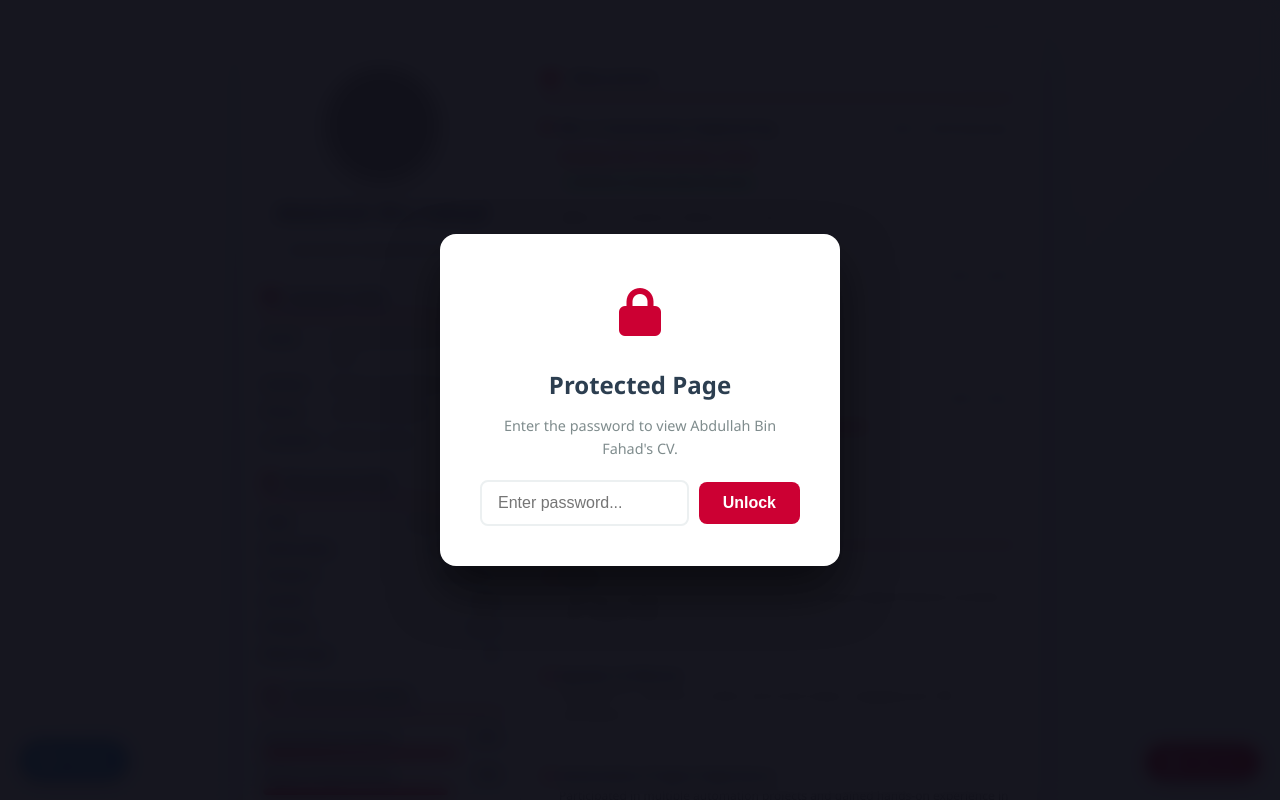
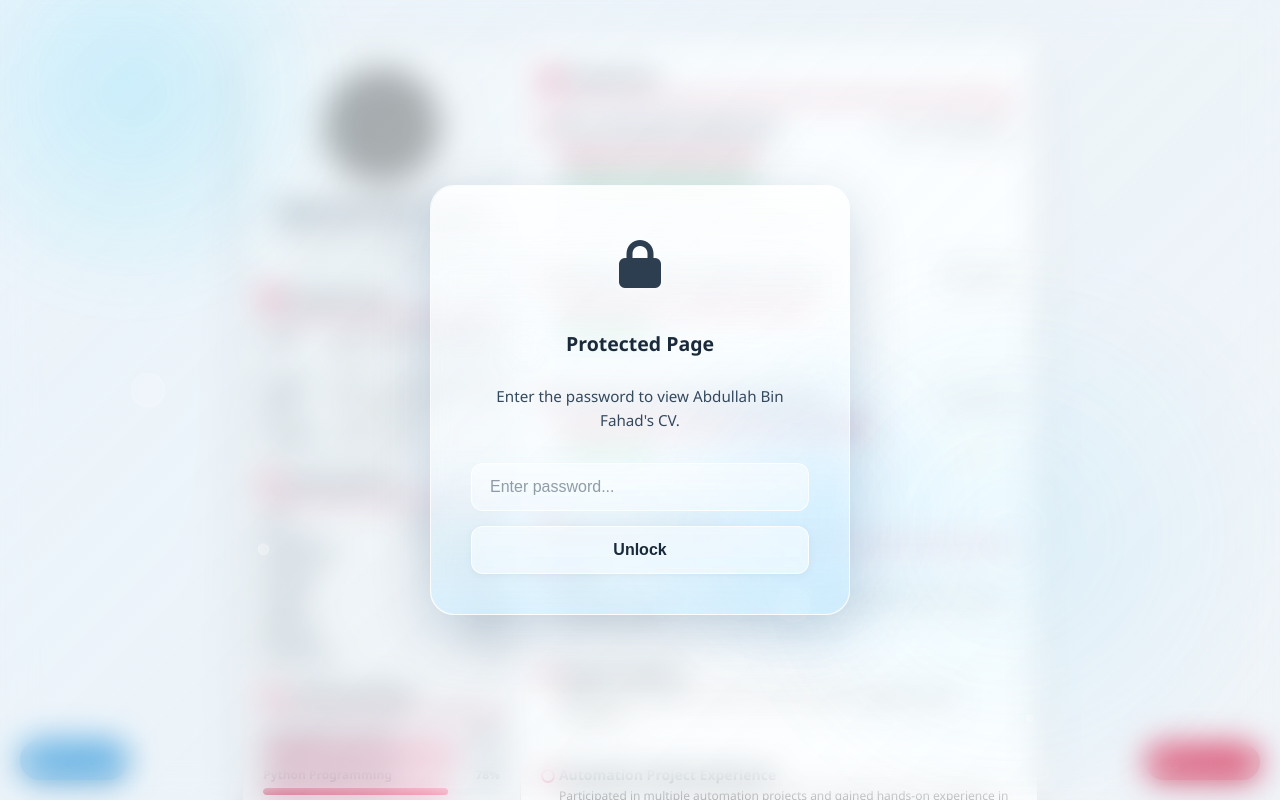
Before and after one commit to abdullahbinfahad/cv, a plain HTML site: page index.html in a window 1280 px wide. Shown: the top 800 px of the page. Drawn offline with Linux system fonts and the light colour scheme; grey boxes are pictures that could not be loaded.

Commit message:
Enhance password overlay with glass water effect
Updated password overlay styling to use a full-screen transparent glass water effect with animated water blobs and bubbles.

```diff
--- a/index.html
+++ b/index.html
@@ -22,45 +22,117 @@
 
         @page { size: A4; margin: 0.5in; }
 
-        /* --- PASSWORD OVERLAY --- */
+        /* --- FULL SCREEN TRANSPARENT GLASS WATER OVERLAY --- */
         #passwordOverlay {
             position: fixed; top: 0; left: 0; width: 100%; height: 100%;
-            background: rgba(10, 10, 20, 0.95);
+            /* Light water sheen gradient */
+            background: linear-gradient(135deg, rgba(180, 230, 255, 0.15) 0%, rgba(255, 255, 255, 0.3) 100%);
+            backdrop-filter: blur(16px); /* Blurs the CV behind it */
+            -webkit-backdrop-filter: blur(16px);
             z-index: 99999;
             display: flex; flex-direction: column; align-items: center; justify-content: center;
-            backdrop-filter: blur(8px);
-            transition: opacity 0.5s ease, visibility 0.5s ease;
+            transition: opacity 0.8s ease, visibility 0.8s ease, transform 0.8s ease;
+            transform: scale(1);
         }
-        #passwordOverlay.hidden { opacity: 0; visibility: hidden; pointer-events: none; }
-        .password-box {
-            background: white; padding: 40px; border-radius: 16px;
-            width: 90%; max-width: 400px; text-align: center;
-            box-shadow: 0 25px 50px rgba(0,0,0,0.5);
-            animation: fadeInUp 0.6s ease-out;
+        #passwordOverlay.hidden {
+            opacity: 0;
+            visibility: hidden;
+            pointer-events: none;
+            transform: scale(1.1); /* Zoom-out dissolve effect */
         }
-        .password-box h2 { font-size: 1.5rem; color: #2c3e50; margin-bottom: 10px; }
-        .password-box p { color: #7f8c8d; font-size: 0.9rem; margin-bottom: 20px; }
-        .password-input-wrap {
-            display: flex; gap: 10px; align-items: center; flex-wrap: wrap; justify-content: center;
+
+        /* Water Blobs (Abstract moving water bubbles) */
+        .blob {
+            position: absolute; z-index: 1; pointer-events: none;
+            background: radial-gradient(circle, rgba(0, 200, 255, 0.15), transparent 70%);
+            filter: blur(20px);
+            animation: floatBlob 12s ease-in-out infinite alternate;
         }
-        .password-input-wrap input {
-            flex: 1; padding: 12px 16px; border: 2px solid #ecf0f1;
-            border-radius: 8px; font-size: 1rem; outline: none; transition: 0.3s; min-width: 150px;
+        .blob-1 { width: 400px; height: 400px; top: -10%; left: -10%; animation-duration: 14s; }
+        .blob-2 { width: 600px; height: 500px; bottom: 0%; right: 0%; background: radial-gradient(circle, rgba(100, 210, 255, 0.12), transparent 70%); animation-duration: 18s; animation-delay: 2s; }
+        .blob-3 { width: 300px; height: 400px; top: 40%; left: 50%; background: radial-gradient(circle, rgba(0, 150, 255, 0.1), transparent 70%); animation-duration: 10s; animation-delay: 4s; border-radius: 40% 60% 70% 30% / 40% 50% 60% 50%; }
+
+        @keyframes floatBlob {
+            0% { transform: translate(0, 0) scale(1) rotate(0deg); }
+            33% { transform: translate(60px, -30px) scale(1.1) rotate(10deg); }
+            66% { transform: translate(-40px, 40px) scale(0.9) rotate(-10deg); }
+            100% { transform: translate(20px, -20px) scale(1.2) rotate(20deg); }
         }
-        .password-input-wrap input:focus { border-color: #c03; }
-        .password-input-wrap button {
-            background: #c03; color: white; border: none; padding: 12px 24px;
-            border-radius: 8px; font-weight: bold; font-size: 1rem; cursor: pointer;
-            transition: 0.3s;
+
+        /* Tiny Rising Bubbles */
+        .bubble-container { position: absolute; width: 100%; height: 100%; overflow: hidden; z-index: 2; pointer-events: none; }
+        .bubble {
+            position: absolute; bottom: -50px; border-radius: 50%;
+            background: rgba(255, 255, 255, 0.3);
+            border: 1px solid rgba(255, 255, 255, 0.4);
+            animation: riseBubble linear infinite;
+            box-shadow: 0 0 20px rgba(255, 255, 255, 0.1);
         }
-        .password-input-wrap button:hover { background: #a00; transform: translateY(-2px); }
-        .password-box .lock-icon { font-size: 3rem; color: #c03; margin-bottom: 15px; }
+        .bubble-1 { width: 40px; height: 40px; left: 10%; animation-duration: 8s; animation-delay: 1s; }
+        .bubble-2 { width: 15px; height: 15px; left: 20%; animation-duration: 6s; animation-delay: 3s; }
+        .bubble-3 { width: 25px; height: 25px; left: 40%; animation-duration: 9s; animation-delay: 0s; }
+        .bubble-4 { width: 50px; height: 50px; left: 60%; animation-duration: 12s; animation-delay: 2s; }
+        .bubble-5 { width: 12px; height: 12px; left: 80%; animation-duration: 7s; animation-delay: 4s; }
+        .bubble-6 { width: 30px; height: 30px; left: 90%; animation-duration: 10s; animation-delay: 5s; }
 
-        @keyframes fadeInUp { from { opacity: 0; transform: translateY(30px); } to { opacity: 1; transform: translateY(0); } }
+        @keyframes riseBubble {
+            0% { transform: translateY(0) scale(0.5); opacity: 0; }
+            20% { opacity: 1; }
+            100% { transform: translateY(-110vh) scale(1.2); opacity: 0; }
+        }
 
-        /* Main Wrapper for Language Switching */
+        /* Glass Password Card */
+        .glass-card {
+            position: relative; z-index: 10;
+            background: rgba(255, 255, 255, 0.4);
+            backdrop-filter: blur(12px);
+            -webkit-backdrop-filter: blur(12px);
+            border: 1px solid rgba(255, 255, 255, 0.6);
+            border-radius: 24px;
+            padding: 40px;
+            width: 90%; max-width: 420px;
+            text-align: center;
+            box-shadow: 0 20px 60px rgba(0, 50, 100, 0.2);
+            animation: fadeInUp 0.8s ease-out;
+            display: flex; flex-direction: column; align-items: center; gap: 20px;
+        }
+        /* Inner water glow */
+        .glass-card::before {
+            content: '';
+            position: absolute; top: 0; left: 0; width: 100%; height: 100%;
+            background: linear-gradient(180deg, rgba(255,255,255,0.8) 0%, transparent 40%, transparent 60%, rgba(100, 200, 255, 0.2) 100%);
+            border-radius: 24px; pointer-events: none; z-index: -1;
+        }
+        .glass-card .lock-icon { font-size: 3rem; color: #2c3e50; margin-bottom: 5px; text-shadow: 0 2px 10px rgba(255,255,255,0.5); }
+        .glass-card h2 { color: #1a2a3a; font-weight: 600; margin-bottom: 5px; }
+        .glass-card p { color: #34495e; font-size: 0.95rem; margin-bottom: 10px; }
+
+        .glass-card input {
+            width: 100%; padding: 14px 18px; border: 1px solid rgba(255, 255, 255, 0.8);
+            border-radius: 12px; font-size: 1rem; outline: none; background: rgba(255, 255, 255, 0.4);
+            color: #1a2a3a; backdrop-filter: blur(4px); transition: 0.3s;
+        }
+        .glass-card input::placeholder { color: rgba(44, 62, 80, 0.5); }
+        .glass-card input:focus { border-color: rgba(255, 255, 255, 1); box-shadow: 0 0 15px rgba(255, 255, 255, 0.5); }
+
+        .glass-card button {
+            width: 100%;
+            background: rgba(255, 255, 255, 0.5);
+            border: 1px solid rgba(255, 255, 255, 0.8);
+            color: #1a2a3a; padding: 14px; border-radius: 12px;
+            font-weight: bold; font-size: 1rem; cursor: pointer; transition: 0.3s; backdrop-filter: blur(4px);
+            box-shadow: 0 2px 10px rgba(0,0,0,0.05);
+        }
+        .glass-card button:hover {
+            background: rgba(255, 255, 255, 0.8);
+            transform: translateY(-3px); box-shadow: 0 8px 20px rgba(0, 50, 100, 0.15);
+        }
+
+        @keyframes fadeInUp { from { opacity: 0; transform: translateY(40px) scale(0.95); } to { opacity: 1; transform: translateY(0) scale(1); } }
+
+        /* Main CV Wrapper */
         .lang-wrapper {
-            display: none; /* Hidden by default, toggled by JS */
+            display: none;
             max-width: 210mm;
             min-height: 297mm;
             margin: 20px auto;
@@ -75,7 +147,6 @@
 
         @keyframes fadeIn { from { opacity: 0; transform: translateY(20px); } to { opacity: 1; transform: translateY(0); } }
 
-        /* CV Layout inside wrapper */
         .cv-container { display: flex; width: 100%; position: relative; }
 
         /* Floating Buttons */
@@ -84,9 +155,7 @@
             font-size: 14px; transition: all 0.3s ease; z-index: 100; display: flex; align-items: center;
             box-shadow: 0 4px 10px rgba(0, 0, 0, 0.2);
         }
-        .lang-toggle-button {
-            bottom: 20px; left: 20px; background: #3498db; color: white;
-        }
+        .lang-toggle-button { bottom: 20px; left: 20px; background: #3498db; color: white; }
         .lang-toggle-button:hover { background: #2980b9; transform: translateY(-3px); }
         .print-button { bottom: 20px; right: 20px; background: #c03; color: white; }
         .print-button:hover { background: #a00; transform: translateY(-3px); }
@@ -176,13 +245,29 @@
 </head>
 <body>
 
-    <!-- PASSWORD PROTECTION OVERLAY -->
+    <!-- FULL SCREEN TRANSPARENT GLASS WATER OVERLAY -->
     <div id="passwordOverlay">
-        <div class="password-box">
+        <!-- Animated Water Blobs -->
+        <div class="blob blob-1"></div>
+        <div class="blob blob-2"></div>
+        <div class="blob blob-3"></div>
+
+        <!-- Tiny Rising Bubbles -->
+        <div class="bubble-container">
+            <div class="bubble bubble-1"></div>
+            <div class="bubble bubble-2"></div>
+            <div class="bubble bubble-3"></div>
+            <div class="bubble bubble-4"></div>
+            <div class="bubble bubble-5"></div>
+            <div class="bubble bubble-6"></div>
+        </div>
+
+        <!-- Glass Card -->
+        <div class="glass-card">
             <div class="lock-icon"><i class="fas fa-lock"></i></div>
             <h2>Protected Page</h2>
             <p>Enter the password to view Abdullah Bin Fahad's CV.</p>
-            <div class="password-input-wrap">
+            <div style="display: flex; flex-direction: column; gap: 15px; width: 100%;">
                 <input type="password" id="passwordInput" placeholder="Enter password...">
                 <button onclick="checkPassword()">Unlock</button>
             </div>
```
